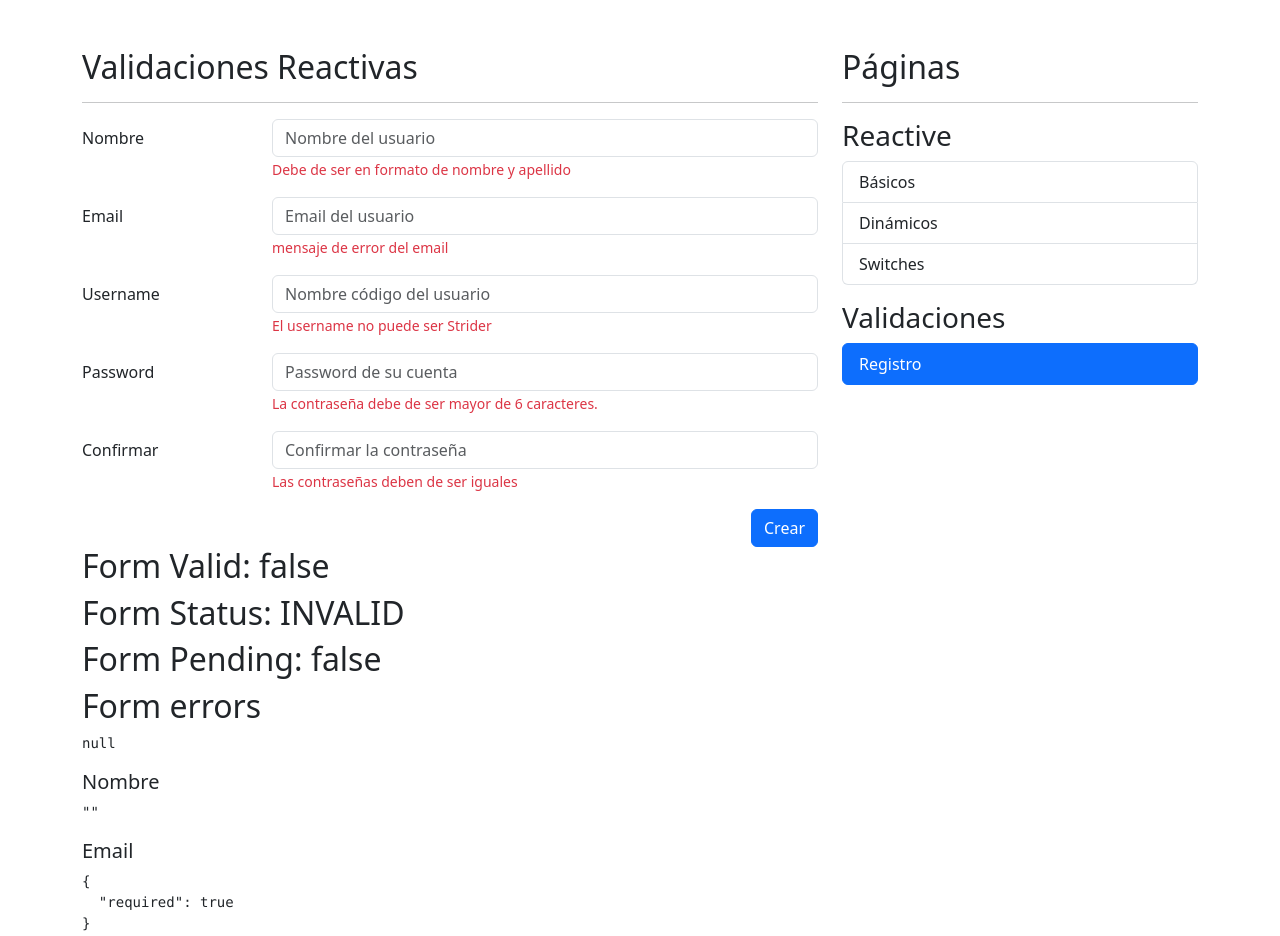
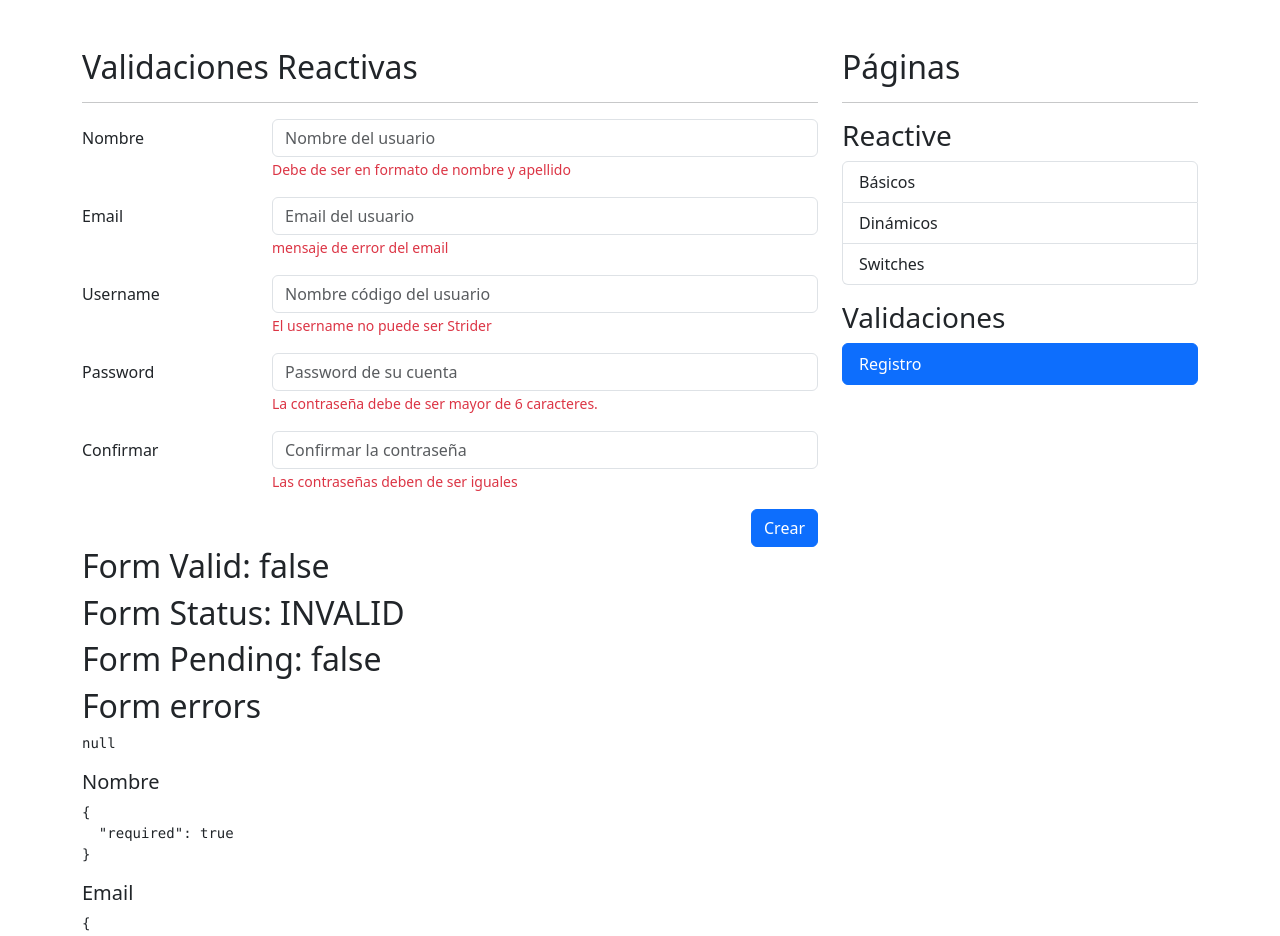
Before and after one commit to Diegucho7/formApp, an Angular app: page /auth/sign-up in a window 1280 px wide. Shown: the top 936 px of the page. Built offline with nearby package versions, Linux system fonts and the light colour scheme.

Commit message:
name-validators

```diff
--- a/src/app/auth/pages/register-page/register-page.component.html
+++ b/src/app/auth/pages/register-page/register-page.component.html
@@ -102,7 +102,7 @@
 <pre>{{ myForm.errors| json }}</pre>
 
 <h5>Nombre</h5>
-<pre>{{myForm.value.name | json}} </pre>
+<pre>{{myForm.controls['name'].errors| json}} </pre>
 
 <h5>Email</h5>
 <pre>{{ myForm.controls['email'].errors| json }}</pre>
--- a/src/app/auth/pages/register-page/register-page.component.ts
+++ b/src/app/auth/pages/register-page/register-page.component.ts
@@ -12,7 +12,7 @@ export class RegisterPageComponent {
   public myForm: FormGroup = this.fb.group({
 
 
-    name : ['', [Validators.required]],
+    name : ['', [Validators.required, Validators.pattern(customValidators.firstNameAndLastnamePattern)]],
     email : ['', [Validators.required, Validators.pattern(customValidators.emailPattern)]],
     username : ['', [Validators.required, customValidators.cantBeStrider]],
     password : ['', [Validators.required, Validators.minLength(6)]],
```
